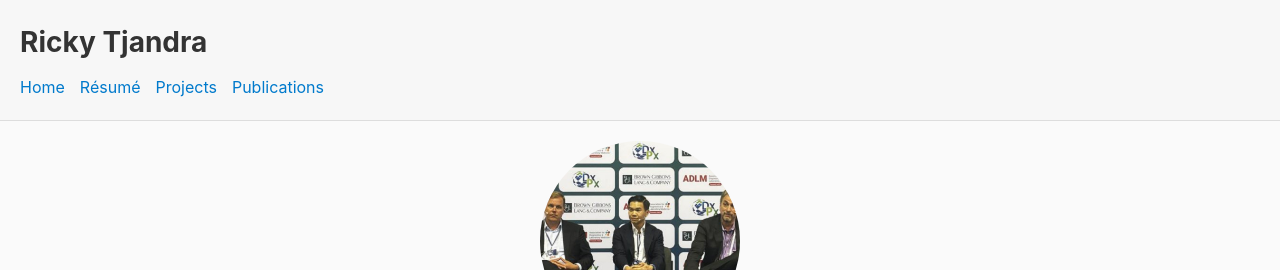
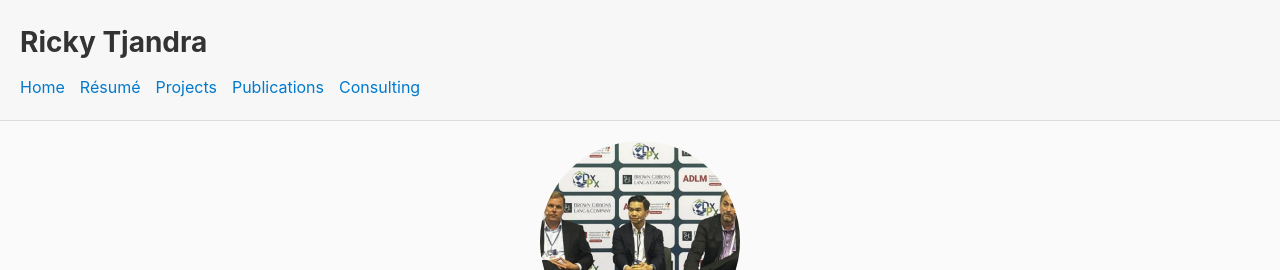
Before and after one commit to r2tjandr/personal-website, a Jekyll site: the page built from index.md, in a window 1280 px wide. Shown: the top 270 px of the page. Built offline with Jekyll 4.4.1, drawn with Linux system fonts in a browser that asks for light colours.

Commit message:
Update default layout to include Consulting link

```diff
--- a/_layouts/default.html
+++ b/_layouts/default.html
@@ -15,6 +15,7 @@
         <li><a href="{{ '/resume' | relative_url }}">Résumé</a></li>
         <li><a href="{{ '/projects' | relative_url }}">Projects</a></li>
         <li><a href="{{ '/publications' | relative_url }}">Publications</a></li>
+        <li><a href="{{ '/consulting' | relative_url }}">Consulting</a></li>
       </ul>
     </nav>
   </header>
```
